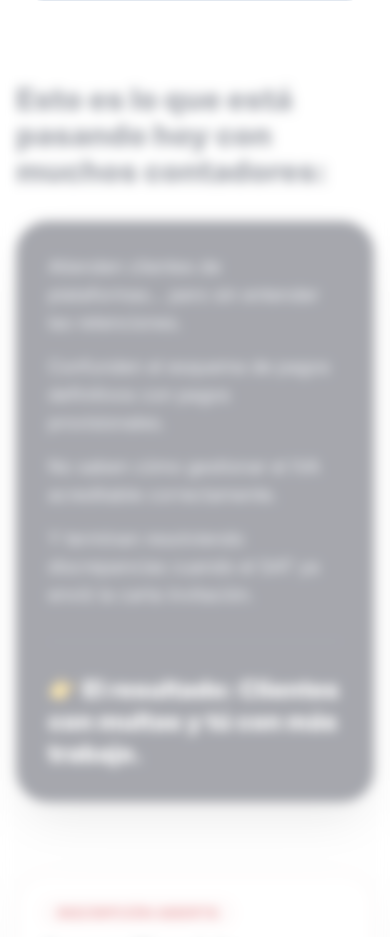
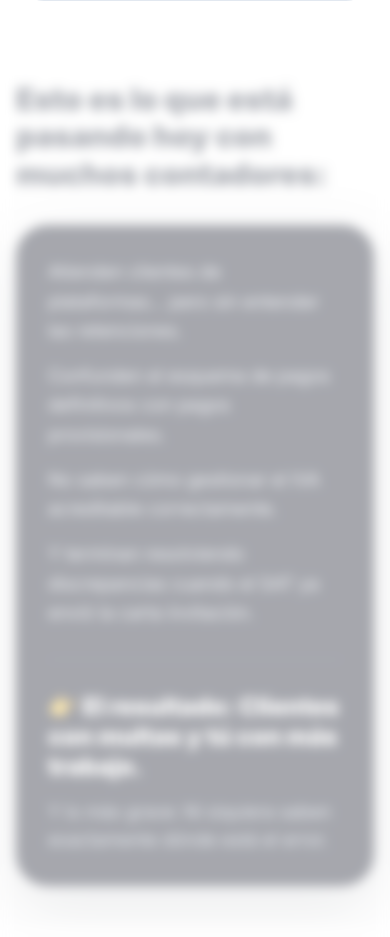
Before and after one commit to alfredo31410-ctrl/cefin-web, a Next.js app: page /cursos/plataformas-digitales in a window 390 px wide. Shown: the part 1060-1997 px from the top of the page. Built offline with nearby package versions, Linux system fonts and the light colour scheme.

Commit message:
feat: implementado vsl de plataformas con tracking de meta y contenido bloqueado

```diff
--- a/app/cursos/plataformas-digitales/page.tsx
+++ b/app/cursos/plataformas-digitales/page.tsx
@@ -4,7 +4,6 @@ import React, { useEffect, useRef, useState } from "react";
 import Navbar from "@/components/Navbar";
 import Container from "@/components/Container";
 
-// --- DECLARACIONES DE TIPOS PARA WINDOW ---
 declare global {
   interface Window {
     YT?: {
@@ -21,9 +20,9 @@ declare global {
   }
 }
 
-// --- CONSTANTES DE CONFIGURACIÓN ---
 const VIDEO_ID = "kHDw7r4ShJQ";
-const PAYMENT_URL = "https://pay.hotmart.com/F105256630I?off=9hj3ikmv&checkoutMode=10";
+const PAYMENT_URL =
+  "https://pay.hotmart.com/F105256630I?off=9hj3ikmv&checkoutMode=10";
 const PIXEL_ID = process.env.NEXT_PUBLIC_META_PIXEL_ID_PLATAFORMAS || "";
 const TRANSFORMATION_IMAGE = "/PLATAFORMAS-DIGITALES.png";
 
@@ -31,8 +30,10 @@ const CTA_SECONDS = 60;
 const UNLOCK_SECONDS = 120;
 
 const LANDING_DATA = {
-  title: "Cómo convertirte en experto fiscal de Plataformas Digitales y dejar de cobrar como contador general.",
-  subtitle: "Si atiendes Uber, Airbnb o Amazon… probablemente estás perdiendo dinero (y ni lo sabes)",
+  title:
+    "Cómo convertirte en experto fiscal de Plataformas Digitales y dejar de cobrar como contador general.",
+  subtitle:
+    "Si atiendes Uber, Airbnb o Amazon… probablemente estás perdiendo dinero (y ni lo sabes)",
   price: "$1,527",
   priceCurrency: "MXN",
   realityTitle: "Esto es lo que está pasando hoy con muchos contadores:",
@@ -56,7 +57,6 @@ const LANDING_DATA = {
   ],
 };
 
-// --- FUNCIONES DE TRACKING (META PIXEL) ---
 function initMetaPixel(pixelId: string) {
   if (!pixelId || typeof window === "undefined" || window.fbq) return;
 
@@ -89,8 +89,6 @@ function track(event: string, params?: Record<string, unknown>) {
   window.fbq("track", event, params || {});
 }
 
-// --- COMPONENTES AUXILIARES ---
-
 function SectionEyebrow({
   children,
   center = false,
@@ -101,11 +99,13 @@ function SectionEyebrow({
   dark?: boolean;
 }) {
   return (
-    <p className={[
+    <p
+      className={[
         "text-sm font-black uppercase tracking-[0.18em]",
         center ? "text-center" : "",
         dark ? "text-red-400" : "text-red-600",
-    ].join(" ")}>
+      ].join(" ")}
+    >
       {children}
     </p>
   );
@@ -145,7 +145,12 @@ function SurfaceCard({
   className?: string;
 }) {
   return (
-    <div className={["rounded-[2rem] border border-slate-200 bg-white shadow-sm", className].join(" ")}>
+    <div
+      className={[
+        "rounded-[2rem] border border-slate-200 bg-white shadow-sm",
+        className,
+      ].join(" ")}
+    >
       {children}
     </div>
   );
@@ -159,28 +164,46 @@ function FichaInscripcion({ onCheckout }: { onCheckout: () => void }) {
           <p className="inline-flex rounded-full bg-red-50 px-4 py-1 text-sm font-bold uppercase tracking-wide text-red-700">
             Inscripción abierta
           </p>
+
           <h3 className="mt-3 text-2xl font-black leading-tight text-slate-900 md:text-3xl">
             Asesor Fiscal de Plataformas Digitales
           </h3>
+
           <p className="mt-3 text-base leading-relaxed text-slate-600 md:text-lg">
-            Especialízate en la economía digital, deja de improvisar y empieza a cobrar por tu dominio técnico.
+            Especialízate en la economía digital, deja de improvisar y empieza a
+            cobrar por tu dominio técnico.
           </p>
+
           <div className="mt-5 flex flex-wrap gap-3 text-sm md:text-base">
-            <span className="rounded-full bg-slate-50 px-4 py-2 font-semibold text-slate-700">✔ Acceso inmediato</span>
-            <span className="rounded-full bg-slate-50 px-4 py-2 font-semibold text-slate-700">✔ Contenido práctico</span>
-            <span className="rounded-full bg-slate-50 px-4 py-2 font-semibold text-slate-700">✔ Enfoque 100% aplicable</span>
+            <span className="rounded-full bg-slate-50 px-4 py-2 font-semibold text-slate-700">
+              ✔ Acceso inmediato
+            </span>
+            <span className="rounded-full bg-slate-50 px-4 py-2 font-semibold text-slate-700">
+              ✔ Contenido práctico
+            </span>
+            <span className="rounded-full bg-slate-50 px-4 py-2 font-semibold text-slate-700">
+              ✔ Enfoque 100% aplicable
+            </span>
           </div>
         </div>
+
         <div className="min-w-[260px] rounded-[1.5rem] bg-slate-950 p-6 text-white">
-          <p className="text-sm uppercase tracking-[0.18em] text-red-300">Inversión hoy</p>
-          <p className="mt-2 text-4xl font-black md:text-5xl">{LANDING_DATA.price}</p>
+          <p className="text-sm uppercase tracking-[0.18em] text-red-300">
+            Inversión hoy
+          </p>
+
+          <p className="mt-2 text-4xl font-black md:text-5xl">
+            {LANDING_DATA.price}
+          </p>
+
           <p className="text-sm text-slate-300">{LANDING_DATA.priceCurrency}</p>
+
           <a
             href={PAYMENT_URL}
             onClick={onCheckout}
             className="mt-5 inline-flex w-full items-center justify-center rounded-2xl bg-red-600 px-6 py-4 text-center text-base font-black text-white transition duration-300 hover:bg-red-700 md:text-lg"
           >
-            Quiero especializarme ahora
+            Quiero especializarme en plataformas ahora
           </a>
         </div>
       </div>
@@ -199,24 +222,44 @@ function UnlockBridge({
 }) {
   return (
     <div className="mt-8 md:mt-10">
-      <div className={`mx-auto max-w-3xl rounded-[1.75rem] border px-6 py-5 text-center transition-all duration-500 md:px-8 md:py-6 ${
-        isLocked ? "border-slate-200 bg-slate-50 text-slate-700" : "border-red-100 bg-red-50 text-slate-800"
-      }`}>
+      <div
+        className={`mx-auto max-w-3xl rounded-[1.75rem] border px-6 py-5 text-center transition-all duration-500 md:px-8 md:py-6 ${
+          isLocked
+            ? "border-slate-200 bg-slate-50 text-slate-700"
+            : "border-red-100 bg-red-50 text-slate-800"
+        }`}
+      >
         {isLocked ? (
           <>
-            <p className="text-sm font-black uppercase tracking-[0.15em] text-red-600">Contenido bloqueado</p>
+            <p className="text-sm font-black uppercase tracking-[0.15em] text-red-600">
+              Contenido bloqueado
+            </p>
             <p className="mt-2 text-lg font-semibold leading-relaxed md:text-xl">
-              Sigue viendo la clase para desbloquear el resto del contenido y acceder a la oferta completa.
+              Sigue viendo la clase para desbloquear el resto del contenido y
+              acceder a la oferta completa.
             </p>
           </>
         ) : (
           <>
-            <p className="text-sm font-black uppercase tracking-[0.15em] text-red-600">Contenido desbloqueado</p>
+            <p className="text-sm font-black uppercase tracking-[0.15em] text-red-600">
+              Contenido desbloqueado
+            </p>
             <p className="mt-2 text-lg font-semibold leading-relaxed md:text-xl">
-              Ya puedes ver toda la información y avanzar hacia tu especialización.
+              Ya puedes ver toda la información y avanzar hacia tu
+              especialización.
             </p>
-            <div className={`mt-5 transition-all duration-500 ${showCTA ? "translate-y-0 opacity-100" : "pointer-events-none translate-y-2 opacity-0"}`}>
-              <PrimaryButton onClick={onCheckout} className="px-6 py-4 text-base md:text-xl">
+
+            <div
+              className={`mt-5 transition-all duration-500 ${
+                showCTA
+                  ? "translate-y-0 opacity-100"
+                  : "pointer-events-none translate-y-2 opacity-0"
+              }`}
+            >
+              <PrimaryButton
+                onClick={onCheckout}
+                className="px-6 py-4 text-base md:text-xl"
+              >
                 Quiero especializarme en plataformas ahora
               </PrimaryButton>
             </div>
@@ -227,7 +270,6 @@ function UnlockBridge({
   );
 }
 
-// --- COMPONENTE PRINCIPAL ---
 export default function LandingPlataformas() {
   const [isLocked, setIsLocked] = useState(true);
   const [showCTA, setShowCTA] = useState(false);
@@ -241,6 +283,7 @@ export default function LandingPlataformas() {
 
   useEffect(() => {
     initMetaPixel(PIXEL_ID);
+
     track("ViewContent", {
       content_name: "Landing Asesor Fiscal de Plataformas",
       value: 1527,
@@ -268,7 +311,10 @@ export default function LandingPlataformas() {
 
             if (!videoTrackedRef.current) {
               videoTrackedRef.current = true;
-              track("StartTrial", { content_name: "VSL Plataformas iniciada", content_category: "Video" });
+              track("StartTrial", {
+                content_name: "VSL Plataformas iniciada",
+                content_category: "Video",
+              });
             }
 
             if (intervalRef.current) clearInterval(intervalRef.current);
@@ -279,7 +325,10 @@ export default function LandingPlataformas() {
               if (currentTime >= UNLOCK_SECONDS && !unlockedRef.current) {
                 unlockedRef.current = true;
                 setIsLocked(false);
-                track("CompleteRegistration", { content_name: "Contenido desbloqueado plataformas" });
+
+                track("CompleteRegistration", {
+                  content_name: "Contenido desbloqueado plataformas",
+                });
               }
 
               if (currentTime >= CTA_SECONDS && !shownCTARef.current) {
@@ -292,7 +341,11 @@ export default function LandingPlataformas() {
       });
     };
 
-    if (!document.querySelector('script[src="https://www.youtube.com/iframe_api"]')) {
+    const existingScript = document.querySelector(
+      'script[src="https://www.youtube.com/iframe_api"]',
+    );
+
+    if (!existingScript) {
       const script = document.createElement("script");
       script.src = "https://www.youtube.com/iframe_api";
       document.body.appendChild(script);
@@ -304,16 +357,25 @@ export default function LandingPlataformas() {
       setupPlayer();
     };
 
-    if (window.YT?.Player) setupPlayer();
+    if (window.YT?.Player) {
+      setupPlayer();
+    }
 
     return () => {
-      if (intervalRef.current) clearInterval(intervalRef.current);
+      if (intervalRef.current) {
+        clearInterval(intervalRef.current);
+        intervalRef.current = null;
+      }
+
       playerRef.current?.destroy?.();
       playerRef.current = null;
     };
   }, [hasStarted]);
 
-  const handleStartVideo = () => setHasStarted(true);
+  const handleStartVideo = () => {
+    setHasStarted(true);
+  };
+
   const handleCheckoutClick = () => {
     track("InitiateCheckout", {
       content_name: "Asesor Fiscal de Plataformas",
@@ -329,16 +391,18 @@ export default function LandingPlataformas() {
       </div>
 
       <main className="relative overflow-x-hidden">
-        {/* Hero Section */}
         <section className="relative bg-gradient-to-b from-slate-50 via-white to-white pb-8 pt-36 md:pb-12 md:pt-44">
           <Container>
-            <div className="mx-auto max-w-5xl text-center">
+            <div className="mx-auto max-w-5xl">
+              <div className="text-center">
                 <h1 className="text-4xl font-black leading-[1.02] text-slate-900 md:text-6xl">
                   {LANDING_DATA.title}
                 </h1>
+
                 <p className="mx-auto mt-6 max-w-3xl text-xl leading-relaxed text-slate-700 md:text-2xl">
                   {LANDING_DATA.subtitle}
                 </p>
+              </div>
 
               <div className="mt-10 overflow-hidden rounded-[2rem] border border-slate-200 bg-white p-2 shadow-[0_20px_80px_rgba(15,23,42,0.12)] md:p-3">
                 <div className="relative aspect-video overflow-hidden rounded-[1.5rem] bg-black">
@@ -346,54 +410,100 @@ export default function LandingPlataformas() {
                     <button
                       type="button"
                       onClick={handleStartVideo}
+                      aria-label="Reproducir video"
                       className="absolute inset-0 z-10 flex items-center justify-center"
                     >
                       <div
                         className="absolute inset-0 bg-cover bg-center opacity-90"
-                        style={{ backgroundImage: `url('https://img.youtube.com/vi/${VIDEO_ID}/maxresdefault.jpg')` }}
+                        style={{
+                          backgroundImage: `url('https://img.youtube.com/vi/${VIDEO_ID}/maxresdefault.jpg')`,
+                        }}
                       />
                       <div className="absolute inset-0 bg-gradient-to-t from-black/70 via-black/30 to-black/30" />
+
+                      <div className="absolute bottom-5 left-5 right-5 text-left text-white md:bottom-8 md:left-8 md:right-8">
+                        <p className="max-w-2xl text-sm font-semibold text-white/80 md:text-base">
+                          Reproduce la clase para desbloquear el contenido y ver
+                          la oferta completa.
+                        </p>
+                      </div>
+
                       <div className="relative z-10 flex h-24 w-24 items-center justify-center rounded-full bg-red-600 shadow-2xl transition duration-300 hover:scale-110 md:h-28 md:w-28">
-                        <svg className="h-12 w-12 translate-x-1 fill-current text-white md:h-14 md:w-14" viewBox="0 0 24 24">
+                        <svg
+                          className="h-12 w-12 translate-x-1 fill-current text-white md:h-14 md:w-14"
+                          viewBox="0 0 24 24"
+                        >
                           <path d="M8 5v14l11-7z" />
                         </svg>
                       </div>
                     </button>
                   ) : (
-                    <div id="main-player" className="absolute inset-0 h-full w-full" />
+                    <div
+                      id="main-player"
+                      className="absolute inset-0 h-full w-full"
+                    />
                   )}
                 </div>
               </div>
 
-              <div className={`mt-10 transition-all duration-700 ${showCTA ? "translate-y-0 opacity-100" : "pointer-events-none translate-y-4 opacity-0"}`}>
+              <div
+                className={`mt-10 text-center transition-all duration-700 ${
+                  showCTA
+                    ? "translate-y-0 opacity-100"
+                    : "pointer-events-none translate-y-4 opacity-0"
+                }`}
+              >
                 <PrimaryButton onClick={handleCheckoutClick}>
                   Quiero especializarme en plataformas ahora
                 </PrimaryButton>
               </div>
 
-              <UnlockBridge isLocked={isLocked} showCTA={showCTA} onCheckout={handleCheckoutClick} />
+              <UnlockBridge
+                isLocked={isLocked}
+                showCTA={showCTA}
+                onCheckout={handleCheckoutClick}
+              />
             </div>
           </Container>
         </section>
 
-        {/* Content Section (Locked/Blur) */}
-        <div className={`transition-all duration-700 ${isLocked ? "pointer-events-none opacity-35 blur-[6px]" : "opacity-100 blur-0"}`}>
-          <section className="bg-white py-12">
+        <div
+          className={`transition-all duration-700 ${
+            isLocked
+              ? "pointer-events-none opacity-35 blur-[6px]"
+              : "opacity-100 blur-0"
+          }`}
+        >
+          <section className="bg-white pb-10 pt-12 md:pb-12 md:pt-16">
             <Container>
               <div className="mx-auto max-w-4xl">
-                <h2 className="text-3xl font-black text-slate-900 md:text-5xl">{LANDING_DATA.realityTitle}</h2>
-                <div className="mt-8 rounded-[2rem] bg-slate-950 p-8 text-white shadow-2xl md:p-10">
-                  <div className="space-y-4 text-lg text-slate-200 md:text-xl">
-                    {LANDING_DATA.realityItems.map((item) => <p key={item}>{item}</p>)}
+                <h2 className="text-3xl font-black leading-tight text-slate-900 md:text-5xl">
+                  {LANDING_DATA.realityTitle}
+                </h2>
+
+                <div className="mt-8 rounded-[2rem] bg-slate-950 p-8 text-white shadow-[0_20px_60px_rgba(15,23,42,0.24)] md:p-10">
+                  <div className="space-y-4 text-lg leading-relaxed text-slate-200 md:text-xl">
+                    {LANDING_DATA.realityItems.map((item) => (
+                      <p key={item}>{item}</p>
+                    ))}
                   </div>
+
                   <div className="mt-8 h-px w-full bg-white/10" />
-                  <p className="mt-8 text-2xl font-black">👉 El resultado: Clientes con multas y tú con más trabajo.</p>
+
+                  <p className="mt-8 text-2xl font-black leading-tight text-white md:text-3xl">
+                    👉 El resultado: Clientes con multas y tú con más trabajo.
+                  </p>
+
+                  <p className="mt-4 text-lg text-slate-300 md:text-xl">
+                    Y lo más grave: Ni siquiera saben exactamente dónde está el
+                    error.
+                  </p>
                 </div>
               </div>
             </Container>
           </section>
 
-          <section className="bg-white py-6">
+          <section className="bg-white pb-16 pt-4 md:pb-20 md:pt-6">
             <Container>
               <div className="mx-auto max-w-5xl">
                 <FichaInscripcion onCheckout={handleCheckoutClick} />
@@ -401,23 +511,181 @@ export default function LandingPlataformas() {
             </Container>
           </section>
 
-          {/* Más secciones... */}
-          <section className="bg-slate-950 py-20 text-white">
+          <section className="bg-slate-50 py-20 md:py-24">
+            <Container>
+              <div className="mx-auto max-w-4xl text-center">
+                <h2 className="text-3xl font-black leading-tight text-slate-900 md:text-5xl">
+                  El problema es que nadie te enseñó cómo aplicar correctamente
+                  los impuestos en un sector específico como plataformas
+                  digitales.
+                </h2>
+
+                <p className="mt-6 text-xl font-bold leading-relaxed text-slate-700 md:text-2xl">
+                  Y ese detalle… cambia completamente el resultado.
+                </p>
+              </div>
+            </Container>
+          </section>
+
+          <section className="bg-white py-20 md:py-24">
             <Container>
               <div className="mx-auto max-w-5xl text-center">
-                <SectionEyebrow dark center>Transformación</SectionEyebrow>
-                <div className="mt-8 overflow-hidden rounded-[2rem] border border-white/10">
-                  <img src={TRANSFORMATION_IMAGE} alt="Transformación" className="w-full" />
+                <h2 className="text-3xl font-black leading-tight text-slate-900 md:text-5xl">
+                  El sector de plataformas digitales es uno de los que más está
+                  creciendo…
+                </h2>
+
+                <p className="mt-5 text-xl leading-relaxed text-slate-700 md:text-2xl">
+                  Pero solo para contadores que saben lo que hacen.
+                </p>
+
+                <div className="mt-12 grid gap-6 md:grid-cols-3">
+                  {LANDING_DATA.opportunityItems.map((item) => (
+                    <SurfaceCard key={item} className="h-full p-8">
+                      <h3 className="text-2xl font-black leading-tight text-slate-900">
+                        {item}
+                      </h3>
+                    </SurfaceCard>
+                  ))}
                 </div>
               </div>
             </Container>
           </section>
 
-          <section className="bg-white py-20 text-center">
+          <section className="bg-slate-950 py-20 text-white md:py-24">
             <Container>
+              <div className="mx-auto max-w-5xl text-center">
+                <SectionEyebrow dark center>
+                  Transformación
+                </SectionEyebrow>
+
+                <div className="mt-8 overflow-hidden rounded-[2rem] border border-white/10 shadow-2xl">
+                  <img
+                    src={TRANSFORMATION_IMAGE}
+                    alt="Antes y después - Asesor fiscal de plataformas digitales"
+                    className="w-full object-cover"
+                  />
+                </div>
+              </div>
+            </Container>
+          </section>
+
+          <section className="bg-white py-20 md:py-24">
+            <Container>
+              <div className="mx-auto max-w-4xl">
+                <h2 className="text-3xl font-black leading-tight text-slate-900 md:text-5xl">
+                  Este curso es para ti si:
+                </h2>
+
+                <div className="mt-8 rounded-[2rem] border border-red-100 bg-red-50 p-8 md:p-10">
+                  <div className="space-y-4 text-lg font-semibold leading-relaxed text-slate-800 md:text-xl">
+                    <p>
+                      ✔ Ya tienes clientes de plataformas y quieres hacerlo bien
+                    </p>
+                    <p>✔ Quieres especializarte en un nicho rentable</p>
+                    <p>
+                      ✔ Buscas dejar de improvisar y trabajar con estructura
+                    </p>
+                  </div>
+                </div>
+              </div>
+            </Container>
+          </section>
+
+          <section className="bg-slate-50 py-20 md:py-24">
+            <Container>
+              <div className="mx-auto max-w-5xl">
+                <SectionEyebrow center>Lo que vas a aprender</SectionEyebrow>
+
+                <h2 className="mt-4 text-center text-3xl font-black leading-tight text-slate-900 md:text-5xl">
+                  Aplicación fiscal real para plataformas digitales
+                </h2>
+
+                <div className="mt-12 grid gap-5 md:grid-cols-2">
+                  {LANDING_DATA.learnItems.map((item) => (
+                    <SurfaceCard key={item} className="p-6">
+                      <p className="text-lg font-semibold leading-relaxed text-slate-800">
+                        {item}
+                      </p>
+                    </SurfaceCard>
+                  ))}
+                </div>
+
+                <p className="mt-8 text-center text-xl font-black text-slate-700 md:text-2xl">
+                  👉 Esto no es teoría. Es aplicación directa.
+                </p>
+              </div>
+            </Container>
+          </section>
+
+          <section className="bg-white py-20 md:py-24">
+            <Container>
+              <div className="mx-auto max-w-4xl text-center">
+                <h2 className="text-3xl font-black leading-tight text-slate-900 md:text-5xl">
+                  Este tipo de conocimiento normalmente se cobra en consultorías
+                  de miles de pesos…
+                </h2>
+
+                <p className="mt-5 text-xl leading-relaxed text-slate-700 md:text-2xl">
+                  Pero hoy puedes acceder a todo el curso por:
+                </p>
+
+                <div className="mt-10 rounded-[2rem] bg-slate-950 px-8 py-10 text-white shadow-[0_20px_60px_rgba(15,23,42,0.24)]">
+                  <p className="text-5xl font-black text-red-400 md:text-7xl">
+                    {LANDING_DATA.price} {LANDING_DATA.priceCurrency}
+                  </p>
+
+                  <div className="mt-8 space-y-3 text-lg text-slate-200 md:text-xl">
+                    <p>✔ Acceso inmediato</p>
+                    <p>✔ Contenido práctico</p>
+                    <p>✔ Enfoque 100% aplicable</p>
+                  </div>
+                </div>
+              </div>
+            </Container>
+          </section>
+
+          <section className="bg-red-600 py-20 text-white md:py-24">
+            <Container>
+              <div className="mx-auto max-w-4xl text-center">
+                <h2 className="text-3xl font-black leading-tight md:text-5xl">
+                  Este curso no estará disponible en estas condiciones de forma
+                  permanente.
+                </h2>
+
+                <p className="mt-6 text-xl font-bold leading-relaxed text-red-50 md:text-2xl">
+                  👉 Si estás viendo esto ahora… es el momento de entrar.
+                </p>
+              </div>
+            </Container>
+          </section>
+
+          <section className="bg-white py-20 md:py-24">
+            <Container>
+              <div className="mx-auto max-w-4xl text-center">
                 <PrimaryButton onClick={handleCheckoutClick}>
                   Quiero especializarme en plataformas ahora
                 </PrimaryButton>
+              </div>
+            </Container>
+          </section>
+
+          <section className="bg-slate-50 pb-24 pt-6 md:pb-28">
+            <Container>
+              <div className="mx-auto max-w-5xl">
+                <SurfaceCard className="p-8 md:p-10">
+                  <p className="text-lg leading-relaxed text-slate-700 md:text-xl">
+                    Tienes acceso al contenido para verlo a tu ritmo por todo un
+                    año y empezar a aplicarlo desde el primer momento.
+                  </p>
+
+                  <p className="mt-5 text-lg leading-relaxed text-slate-700 md:text-xl">
+                    Además accedes a un Tutor de Inteligencia Artificial que
+                    responde todas tus dudas a partir de los temas estudiados en
+                    clase, en tiempo real.
+                  </p>
+                </SurfaceCard>
+              </div>
             </Container>
           </section>
         </div>
```
Lines whose indentation alone changed are shown as unchanged.
